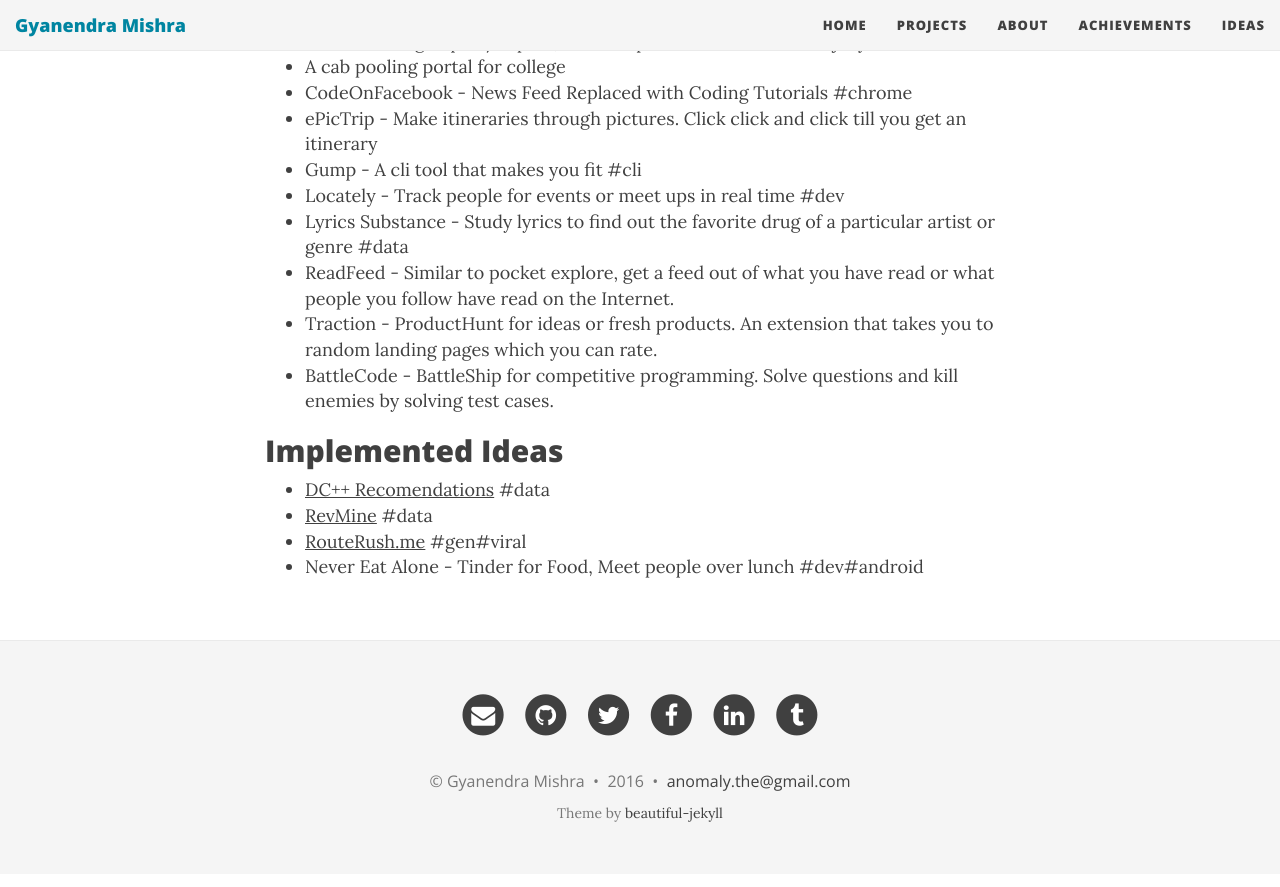
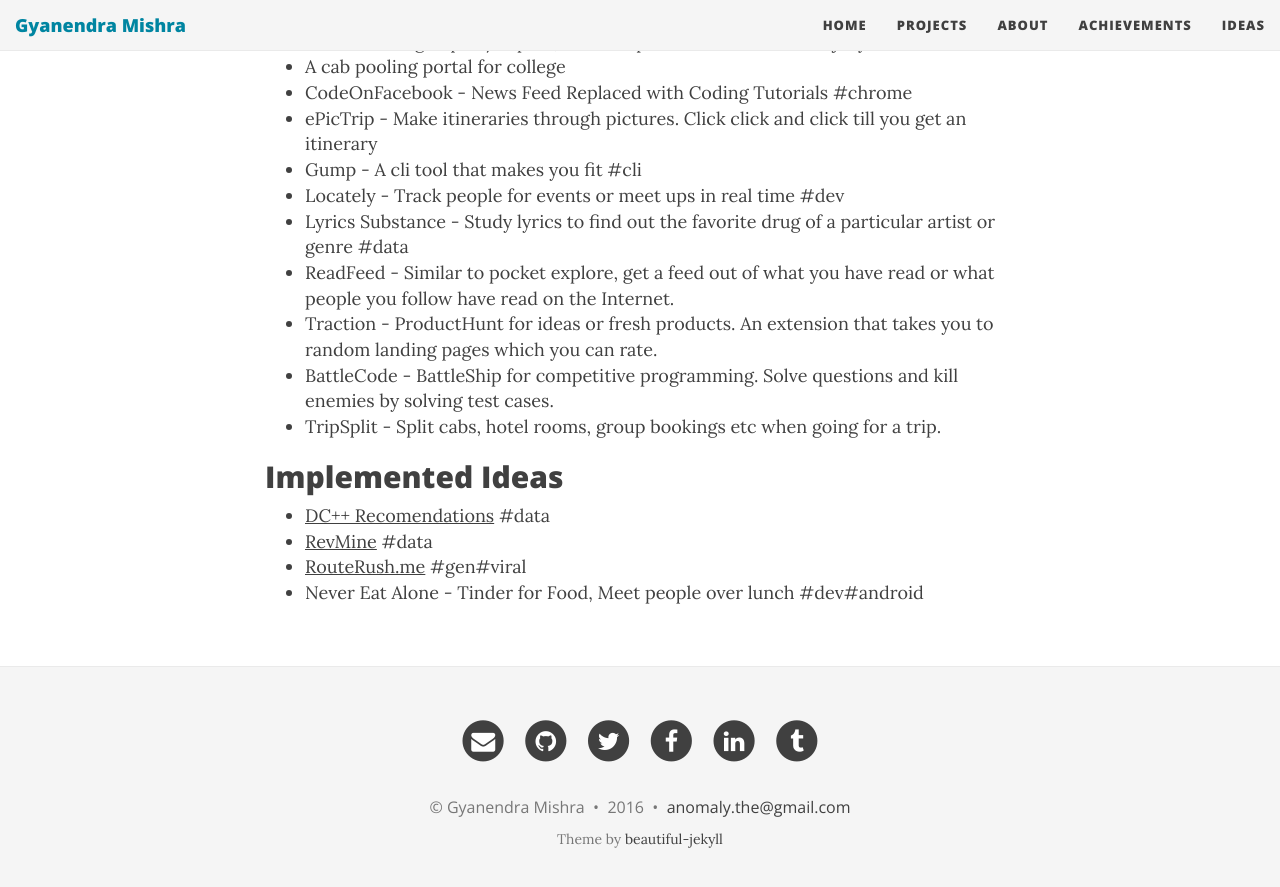
Before and after one commit to h4ck3rk3y/h4ck3rk3y.github.io, a Jekyll site: the page built from ideas.md, in a window 1280 px wide and 900 px high, scrolled down 627 px. Shown: the top 887 px of the window. Built offline with Jekyll 4.4.1, drawn with Linux system fonts in a browser that asks for light colours; nearby versions of some CDN libraries.

Commit message:
added trip split to ideas list removed from evernote

```diff
--- a/ideas.md
+++ b/ideas.md
@@ -26,6 +26,7 @@
 - ReadFeed - Similar to pocket explore, get a feed out of what you have read or what people you follow have read on the Internet.
 - Traction - ProductHunt for ideas or fresh products. An extension that takes you to random landing pages which you can rate.
 - BattleCode - BattleShip for competitive programming. Solve questions and kill enemies by solving test cases.
+- TripSplit - Split cabs, hotel rooms, group bookings etc when going for a trip.
 
 ## Implemented Ideas
 
```
